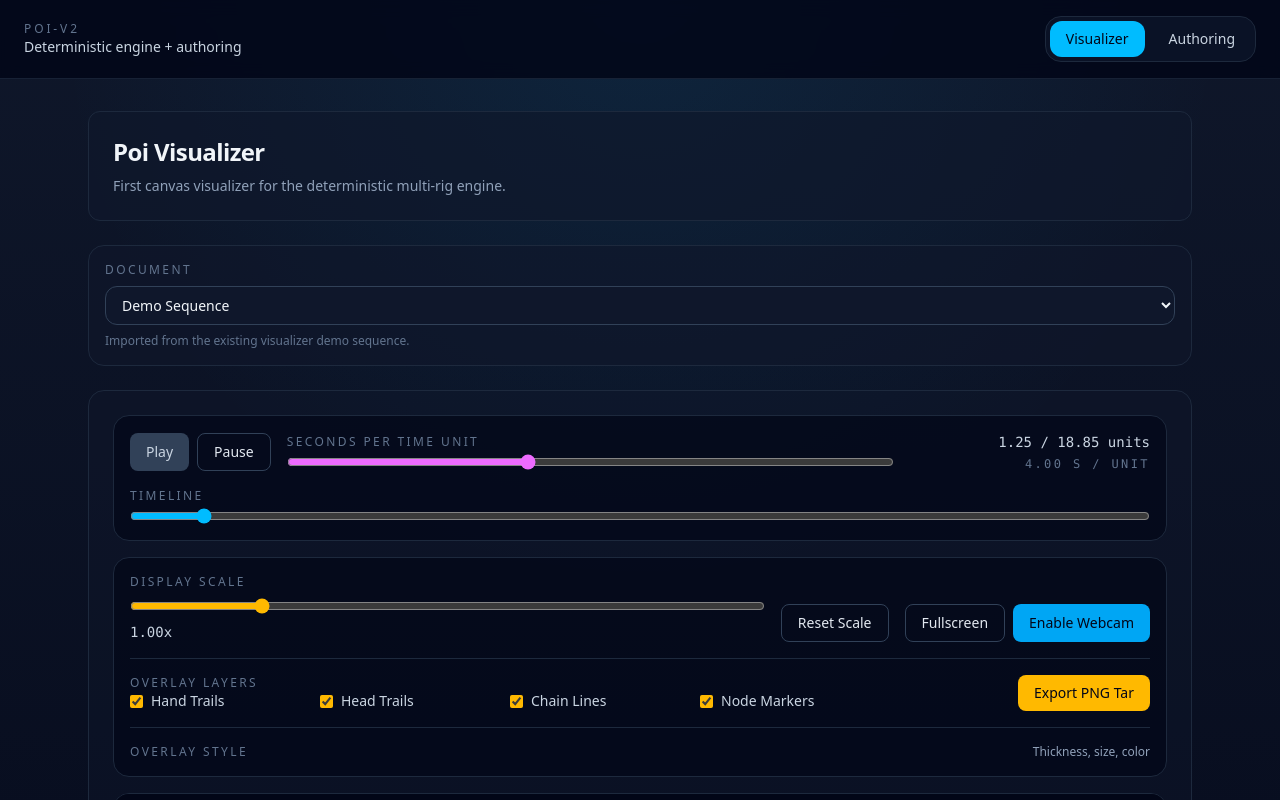
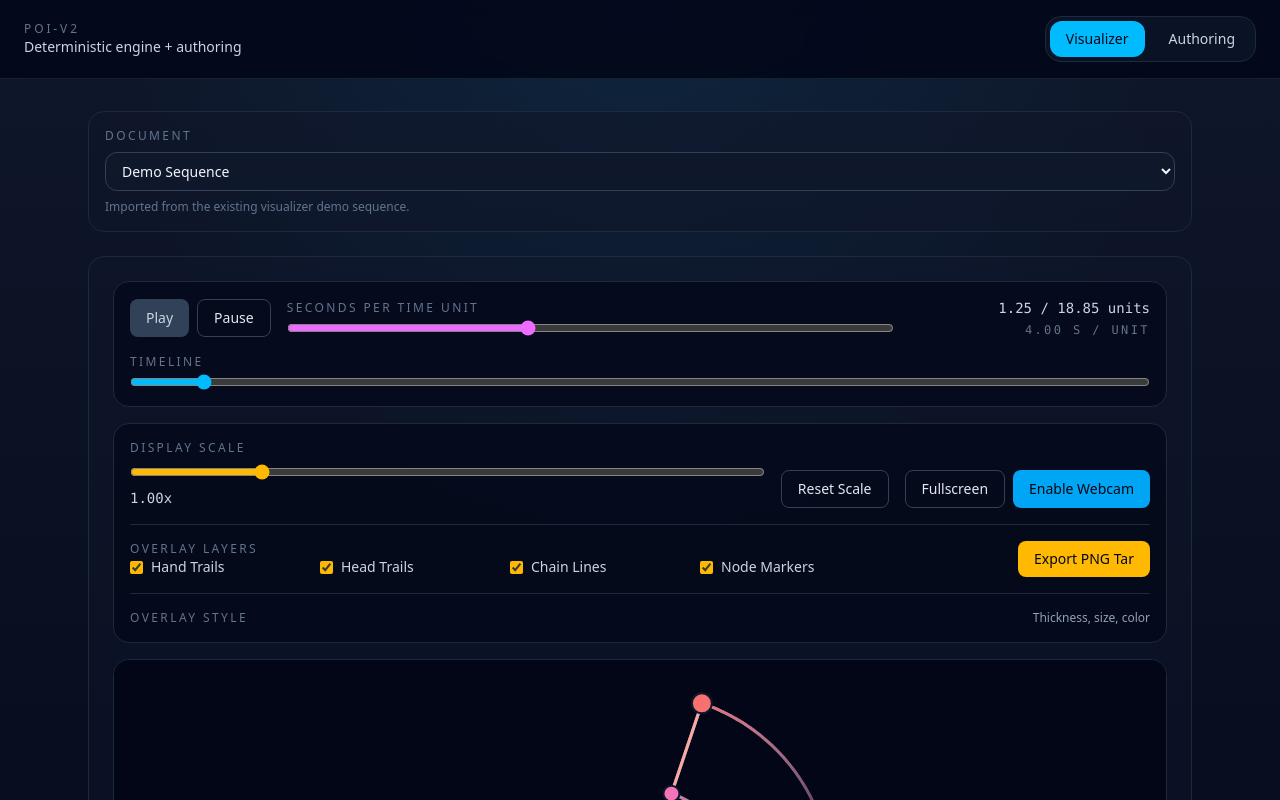
Before and after one commit to Jragon/poi-viz, a Vue app: page / in a window 1280 px wide. Shown: the top 800 px of the page. Built offline with nearby package versions, Linux system fonts and the light colour scheme.

Commit message:
remove header

```diff
--- a/src/pages/VisualizerPage.vue
+++ b/src/pages/VisualizerPage.vue
@@ -10,13 +10,6 @@ const source = useVisualizerDocumentSource(library);
 
 <template>
   <main class="mx-auto flex min-h-screen w-full max-w-6xl flex-col gap-6 px-6 py-8">
-    <header class="rounded-xl border border-slate-800 bg-slate-900/70 p-6">
-      <h1 class="text-2xl font-semibold tracking-tight text-slate-100">Poi Visualizer</h1>
-      <p class="mt-2 text-sm text-slate-400">
-        First canvas visualizer for the deterministic multi-rig engine.
-      </p>
-    </header>
-
     <template v-if="source.sequence.value">
       <DocumentSelector
         :documents="source.documents.value"
```
